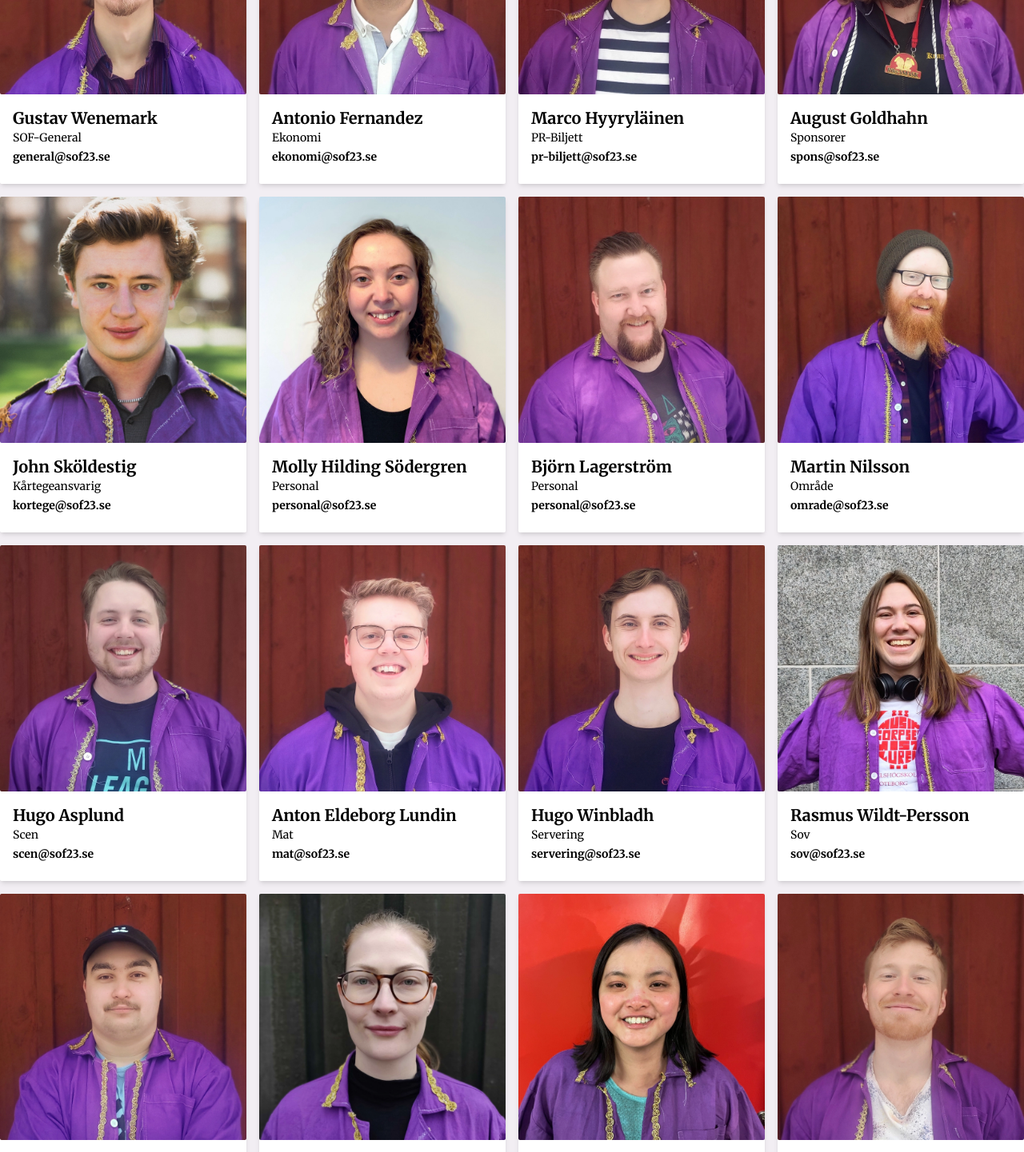
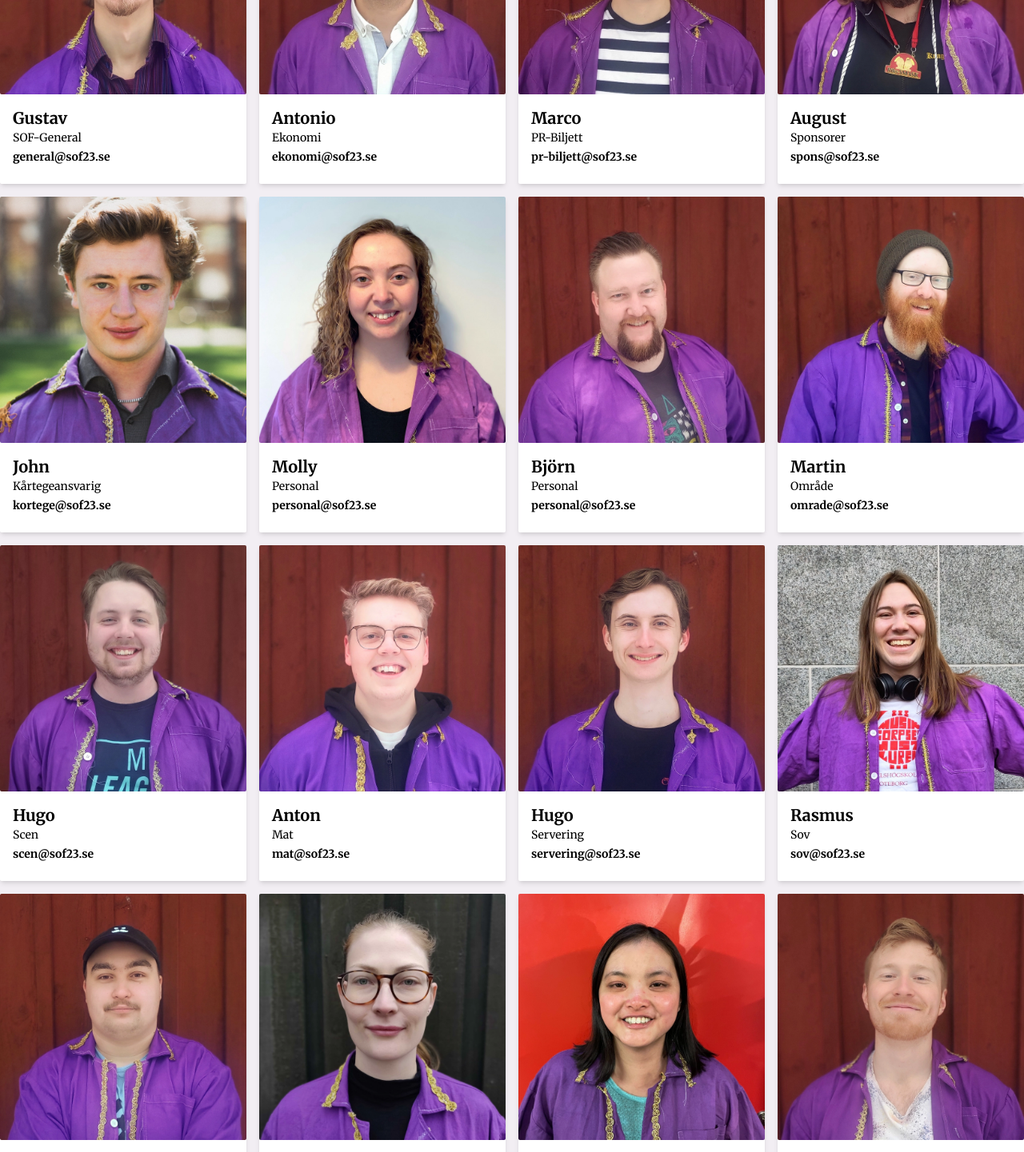
Before and after one commit to WheresMarco/SOF23, a Next.js app: page /kontakta-oss in a window 1280 px wide. Shown: the part 500-1941 px from the top of the page at 80% size. Built offline with nearby package versions, Linux system fonts and the light colour scheme.

Commit message:
Update page.js

```diff
--- a/app/kontakta-oss/page.js
+++ b/app/kontakta-oss/page.js
@@ -29,109 +29,109 @@ export default function KontaktaOss() {
       <div className="grid grid-cols-2 md:grid-cols-4 gap-4 mt-4 mb-8 container mx-auto">
         <Person
           image="/kommitte/gustav.webp"
-          name="Gustav Wenemark"
+          name="Gustav"
           title="SOF-General"
           email="general@sof23.se"
         />
         <Person
           image="/kommitte/antonio.webp"
-          name="Antonio Fernandez"
+          name="Antonio"
           title="Ekonomi"
           email="ekonomi@sof23.se"
         />
         <Person
           image="/kommitte/marco.webp"
-          name="Marco Hyyryläinen"
+          name="Marco"
           title="PR-Biljett"
           email="pr-biljett@sof23.se"
         />
         <Person
           image="/kommitte/august.webp"
-          name="August Goldhahn"
+          name="August"
           title="Sponsorer"
           email="spons@sof23.se"
         />
         <Person
           image="/kommitte/john.webp"
-          name="John Sköldestig"
+          name="John"
           title="Kårtegeansvarig"
           email="kortege@sof23.se"
         />
         <Person
           image="/kommitte/molly.webp"
-          name="Molly Hilding Södergren"
+          name="Molly"
           title="Personal"
           email="personal@sof23.se"
         />
         <Person
           image="/kommitte/bjorn.webp"
-          name="Björn Lagerström"
+          name="Björn"
           title="Personal"
           email="personal@sof23.se"
         />
         <Person
           image="/kommitte/martin.webp"
-          name="Martin Nilsson"
+          name="Martin"
           title="Område"
           email="omrade@sof23.se"
         />
         <Person
           image="/kommitte/00.jpg"
-          name="Hugo Asplund"
+          name="Hugo"
           title="Scen"
           email="scen@sof23.se"
         />
         <Person
           image="/kommitte/anton.webp"
-          name="Anton Eldeborg Lundin"
+          name="Anton"
           title="Mat"
           email="mat@sof23.se"
         />
         <Person
           image="/kommitte/hugo.webp"
-          name="Hugo Winbladh"
+          name="Hugo"
           title="Servering"
           email="servering@sof23.se"
         />
         <Person
           image="/kommitte/rasmus.webp"
-          name="Rasmus Wildt-Persson"
+          name="Rasmus"
           title="Sov"
           email="sov@sof23.se"
         />
         <Person
           image="/kommitte/kasper.webp"
-          name="Kasper Johasson "
+          name="Kasper"
           title="Städ"
           email="stad@sof23.se"
         />
         <Person
           image="/kommitte/linnea.webp"
-          name="Linnea Östberg"
+          name="Linnea"
           title="Balkester"
           email="balkester@sof23.se"
         />
         <Person
           image="/kommitte/hissen.webp"
-          name="Hanna Begander"
+          name="Hanna"
           title="Balkester"
           email="balkester@sof23.se"
         />
         <Person
           image="/kommitte/oscar.webp"
-          name="Oscar Dwyer"
+          name="Oscar"
           title="Sociala Medier"
           email="webmaster@sof23.se"
         />
         <Person
           image="/kommitte/ulrika.webp"
-          name="Ulrika Jadå"
+          name="Ulrika"
           title="Merchandise"
           email="merch@sof23.se"
         />
         <Person
           image="/kommitte/christina.webp"
-          name="Christina Erlander Klein"
+          name="Christina"
           title="Merchandise & Design"
           email="design@sof23.se"
         />
```
